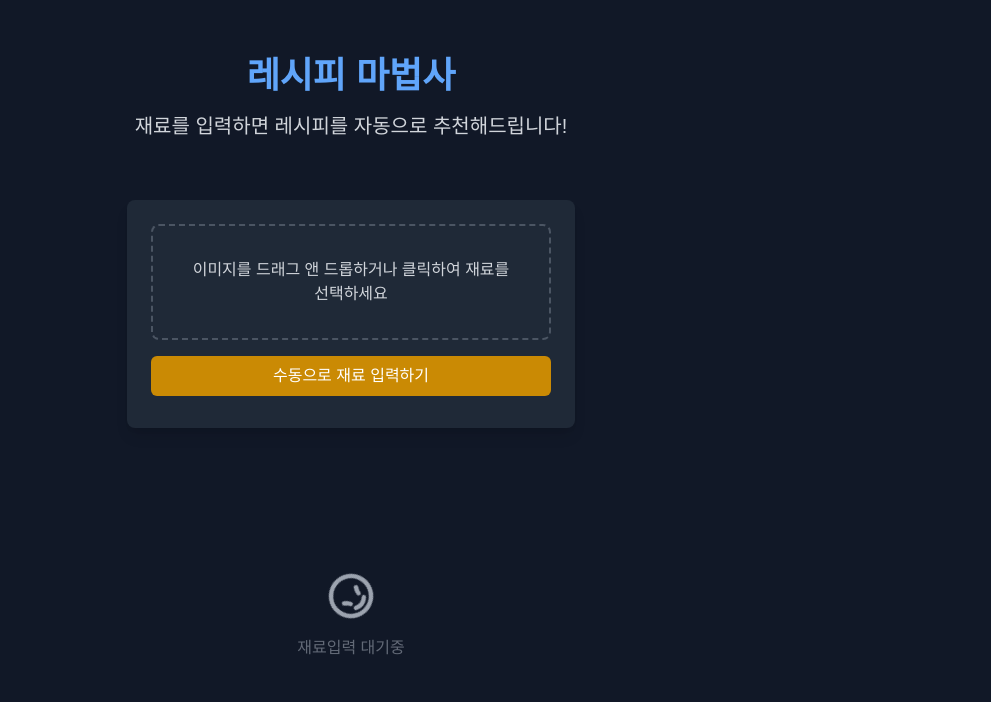
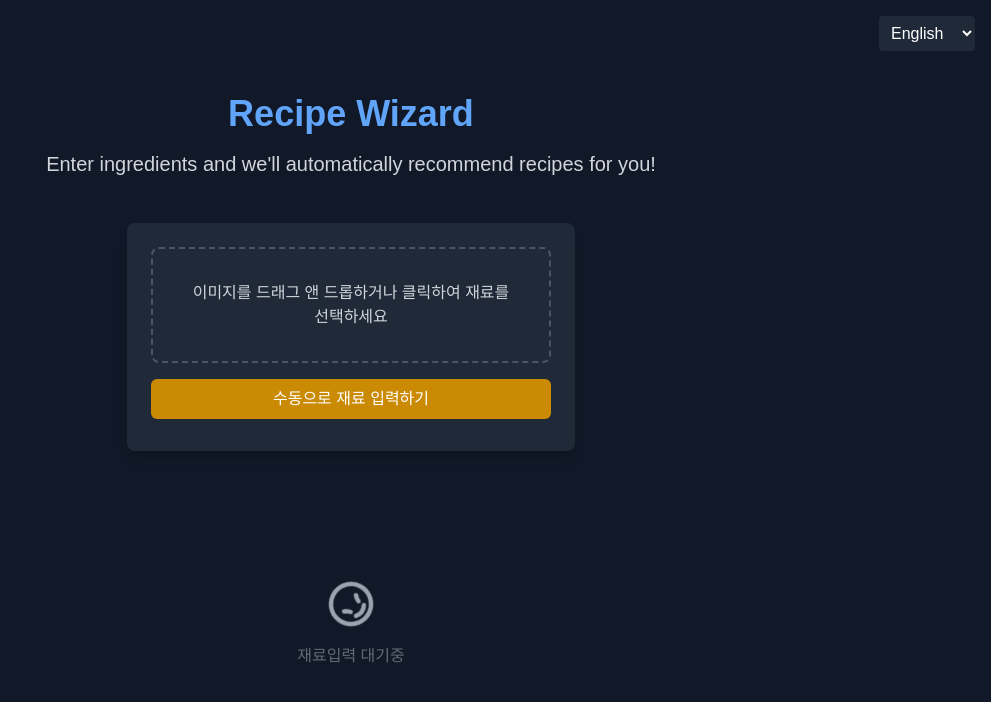
Before and after one commit to nohsangwoo/ingrecipe, a Next.js app: page / in a window 1280 px wide. Shown: the top 702 px of the page, without its empty margins (289-1280 px from the left). Built offline with nearby package versions, Linux system fonts and the light colour scheme.

Commit message:
feat: 간단하게 언어지원

```diff
--- a/package.json
+++ b/package.json
@@ -17,7 +17,8 @@
     "openai": "^4.67.3",
     "react": "^18",
     "react-dom": "^18",
-    "react-dropzone": "^14.2.9"
+    "react-dropzone": "^14.2.9",
+    "zustand": "^5.0.0-rc.2"
   },
   "devDependencies": {
     "@types/node": "^20",
--- a/src/app/components/CheckIngredients.tsx
+++ b/src/app/components/CheckIngredients.tsx
@@ -216,10 +216,34 @@ const CheckIngredients: React.FC<CheckIngredientsProps> = ({ isLoading, parsedDa
                 whileHover={{ scale: 1.03 }}
                 whileTap={{ scale: 0.97 }}
                 onClick={() => fetchRecipe()}
-                className="bg-gradient-to-r from-green-500 to-blue-500 text-white px-6 py-3 rounded-lg shadow-lg transition-all duration-300 hover:from-green-600 hover:to-blue-600 w-full text-lg font-semibold"
+                className={`bg-gradient-to-r from-green-500 to-blue-500 text-white px-6 py-3 rounded-lg shadow-lg transition-all duration-300 hover:from-green-600 hover:to-blue-600 w-full text-lg font-semibold ${isPending ? 'relative overflow-hidden' : ''}`}
                 disabled={isPending}
             >
-                {isPending ? '레시피 생성 중...' : '요리 가능한 레시피 얻기'}
+                {isPending ? (
+                    <>
+                        <span className="opacity-0">레시피 생성 중...</span>
+                        <motion.div
+                            className="absolute inset-0 flex items-center justify-center"
+                            initial={{ opacity: 0 }}
+                            animate={{ opacity: 1 }}
+                        >
+                            <motion.div
+                                className="w-6 h-6 border-t-2 border-white rounded-full"
+                                animate={{ rotate: 360 }}
+                                transition={{ duration: 1, repeat: Infinity, ease: "linear" }}
+                            />
+                            <motion.span
+                                className="ml-2"
+                                animate={{ opacity: [1, 0.5, 1] }}
+                                transition={{ duration: 1.5, repeat: Infinity, ease: "easeInOut" }}
+                            >
+                                레시피 생성 중...
+                            </motion.span>
+                        </motion.div>
+                    </>
+                ) : (
+                    '요리 가능한 레시피 얻기'
+                )}
             </motion.button>
 
             <AnimatePresence>
--- a/src/app/components/ImageUploader.tsx
+++ b/src/app/components/ImageUploader.tsx
@@ -76,11 +76,7 @@ const ImageUploader: React.FC<ImageUploaderProps> = ({ setUploadedImages, isUplo
         }
     };
 
-    useEffect(() => {
-        if (isUploadComplete) {
-            console.log("업로드 완료됐음!: ", isUploadComplete)
-        }
-    }, [isUploadComplete])
+
 
     useEffect(() => {
         return () => {
@@ -98,8 +94,6 @@ const ImageUploader: React.FC<ImageUploaderProps> = ({ setUploadedImages, isUplo
 
             <div
                 {...getRootProps()}
-                // whileHover={{ scale: 1.02 }}
-                // whileTap={{ scale: 0.98 }}
                 className="border-2 border-dashed border-gray-600 p-8 mb-4 rounded-lg cursor-pointer hover:border-blue-500 hover:scale-105 transition-all duration-150 active:scale-100"
             >
                 <input {...getInputProps()} />
--- /dev/null
+++ b/src/app/components/LanguageSelector.tsx
@@ -0,0 +1,22 @@
+'use client'
+import React from 'react'
+import useLangStore, { LangEnum, LangEnumTYPE } from '../store/useLangStore'
+
+const LanguageSelector: React.FC = () => {
+    const { lang, setLang } = useLangStore()
+
+    return (
+        <select
+            value={lang}
+            onChange={(e) => setLang(e.target.value as LangEnumTYPE)}
+            className="fixed top-4 right-4 bg-gray-800 text-white p-2 rounded "
+        >
+            <option value={LangEnum.ENGLISH}>English</option>
+            <option value={LangEnum.KOREAN}>한국어</option>
+            <option value={LangEnum.JAPANESE}>日本語</option>
+            <option value={LangEnum.RUSSIAN}>Русский</option>
+        </select>
+    )
+}
+
+export default LanguageSelector
--- a/src/app/layout.tsx
+++ b/src/app/layout.tsx
@@ -16,38 +16,54 @@ const geistMono = localFont({
 });
 
 export const metadata: Metadata = {
-  title: "사주팔자 | 무료 사주풀이 및 운세 분석",
-  description: "전문가의 정확한 사주팔자 풀이로 당신의 운명을 알아보세요. 무료 사주 상담, 궁합, 토정비결, 운세 등 다양한 서비스 제공.",
+  title: "AI Recipe Finder | Upload Ingredients, Get Recipes",
+  description: "Upload a photo of your ingredients and get instant recipe recommendations. Discover new dishes with what you have in your kitchen!",
   keywords: [
-    "사주팔자, 무료 사주풀이, 운세, 사주상담",
-    "사주팔자 무료보기, 사주 해석, 사주 분석",
-    "토정비결, 사주 궁합, 사주 운세, 사주 운명",
-    "오늘의 운세, 주간 운세, 월간 운세, 연간 운세",
-    "사주팔자 상담, 사주 전문가, 사주 운세 앱",
-    "생년월일 운세, 사주 명리학, 사주 운세 분석",
-    "사주 운세 2024, 사주 운세 2025, 사주 운세 2026, 자평명리학, 사주 운세 무료",
-    "사주 운세 정확도, 사주 운세 추천, 사주 운세 비교"
+    // 영어 키워드
+    "AI recipe finder, ingredient recognition, photo recipe search",
+    "what to cook, recipe ideas, leftover ingredients recipes",
+    "meal planner, cooking inspiration, easy recipes",
+    "food recognition app, smart kitchen assistant, culinary AI",
+    "quick dinner ideas, recipe generator, ingredient-based cooking",
+    // 한국어 키워드
+    "AI 레시피 찾기, 재료 인식, 사진으로 요리법 찾기",
+    "오늘 뭐 먹지, 레시피 아이디어, 남은 재료로 요리하기",
+    "식단 계획, 요리 영감, 간단한 요리법",
+    "음식 인식 앱, 스마트 주방 도우미, 요리 AI",
+    "빠른 저녁 메뉴, 레시피 생성기, 재료 기반 요리",
+    // 일본어 키워드
+    "AI レシピファインダー, 材料認識, 写真でレシピ検索",
+    "今日の献立, レシピアイデア, 余り物でクッキング",
+    "食事プランナー, 料理のインスピレーション, 簡単レシピ",
+    "食材認識アプリ, スマートキッチンアシスタント, 料理AI",
+    "クイック夕食アイデア, レシピジェネレーター, 材料ベースの料理",
+    // 러시아어 키워드
+    "ИИ поиск рецептов, распознавание ингредиентов, поиск рецептов по фото",
+    "что приготовить, идеи рецептов, рецепты из остатков",
+    "планировщик питания, кулинарное вдохновение, простые рецепты",
+    "приложение распознавания еды, умный кухонный помощник, кулинарный ИИ",
+    "быстрые идеи для ужина, генератор рецептов, готовка на основе ингредиентов"
   ].join(", "),
   openGraph: {
-    title: "사주팔자 - 당신의 운명을 밝혀주는 무료 사주풀이",
-    description: "전문가의 정확한 사주팔자 해석으로 당신의 과거, 현재, 미래를 알아보세요. 무료 사주상담 및 다양한 운세 서비스 제공.",
+    title: "AI Recipe Finder - Turn Your Ingredients into Delicious Meals",
+    description: "Upload a photo of your ingredients and let our AI suggest perfect recipes. Discover new dishes and reduce food waste!",
     images: [
       {
-        url: "https://ingrecipe.ludgi.ai/logo.png",
+        url: "https://ingrecipe.ludgi.ai/logo.webp",
         width: 1200,
         height: 630,
-        alt: "사주팔자 앱 인터페이스",
+        alt: "AI Recipe Finder App Interface",
       },
     ],
-    locale: "ko_KR",
+    locale: "en_US",
     type: "website",
-    siteName: "사주팔자",
+    siteName: "AI Recipe Finder",
   },
   twitter: {
     card: "summary_large_image",
-    title: "사주팔자 - 무료 사주풀이 및 운세 분석",
-    description: "당신의 운명을 알고 싶으신가요? 전문가의 정확한 사주팔자 풀이로 인생의 길을 밝혀보세요. 무료 상담 가능!",
-    images: ["https://ingrecipe.ludgi.ai/logo.png"],
+    title: "AI Recipe Finder - Photo to Recipe Magic",
+    description: "Snap a pic of your ingredients, get instant recipe ideas. Cook smarter, reduce waste, and enjoy delicious meals!",
+    images: ["https://ingrecipe.ludgi.ai/logo.webp"],
   },
   robots: {
     index: true,
--- a/src/app/page.tsx
+++ b/src/app/page.tsx
@@ -5,6 +5,8 @@ import { useState } from 'react';
 import { motion } from 'framer-motion';
 import useCheckIngredients from '../../hooks/useCheckIngredients';
 import CheckIngredients from './components/CheckIngredients';
+import LanguageSelector from './components/LanguageSelector';
+import useLangStore, { LangEnum } from './store/useLangStore';
 const ImageUploader = dynamic(() => import('./components/ImageUploader'), { ssr: false })
 
 export default function Home() {
@@ -13,28 +15,51 @@ export default function Home() {
   const [isAuto, setIsAuto] = useState(true)
   const { isLoading, parsedData } = useCheckIngredients({ uploadedImages, isUploadComplete })
 
+  const { lang } = useLangStore()
+
+  const text = {
+    title: {
+      [LangEnum.ENGLISH]: "Recipe Wizard",
+      [LangEnum.KOREAN]: "레시피 마법사",
+      [LangEnum.RUSSIAN]: "Мастер рецептов",
+      [LangEnum.JAPANESE]: "レシピウィザード",
+    },
+    subTitle: {
+      [LangEnum.ENGLISH]: "Enter ingredients and we'll automatically recommend recipes for you!",
+      [LangEnum.KOREAN]: "재료를 입력하면 레시피를 자동으로 추천해드립니다!",
+      [LangEnum.RUSSIAN]: "Введите ингредиенты, и мы автоматически порекомендуем вам рецепты!",
+      [LangEnum.JAPANESE]: "材料を入力すると、自動的にレシピをおすすめします！",
+    }
+  }
 
   return (
     <motion.div
       initial={{ opacity: 0 }}
       animate={{ opacity: 1 }}
       transition={{ duration: 0.5 }}
-      className="grid grid-cols-1 gap-3 items-center justify-items-center min-h-screen p-4 md:p-8 bg-gray-900 text-gray-100"
+      className="grid grid-cols-1 gap-3 items-center justify-items-center min-h-screen p-4 md:p-8 bg-gray-900 text-gray-100 relative"
     >
+      <motion.div
+        initial={{ y: -50, opacity: 0 }}
+        animate={{ y: 0, opacity: 1 }}
+        transition={{ delay: 0.2, duration: 0.5 }}
+      >
+        <LanguageSelector />
+      </motion.div>
       <motion.div
         initial={{ y: -50, opacity: 0 }}
         animate={{ y: 0, opacity: 1 }}
         transition={{ delay: 0.2, duration: 0.5 }}
         className="text-center"
       >
-        <h1 className="text-4xl font-bold mb-4 text-blue-400">레시피 마법사</h1>
+        <h1 className="text-4xl font-bold mb-4 text-blue-400">
+          {text.title[lang]}
+        </h1>
         <p className="text-xl text-gray-300">
-          재료를 입력하면 레시피를 자동으로 추천해드립니다!
+          {text.subTitle[lang]}
         </p>
       </motion.div>
       <motion.div
-        // whileHover={{ scale: 1.05 }}
-        // whileTap={{ scale: 0.95 }}
         className="w-full max-w-md"
       >
         <ImageUploader setUploadedImages={setUploadedImages} isUploadComplete={isUploadComplete} setIsUploadComplete={setIsUploadComplete} isAuto={isAuto} setIsAuto={setIsAuto} />
--- /dev/null
+++ b/src/app/store/useLangStore.ts
@@ -0,0 +1,21 @@
+import { create } from 'zustand'
+
+export const LangEnum = {
+  ENGLISH: 'ENGLISH',
+  KOREAN: 'KOREAN',
+  RUSSIAN: 'RUSSIAN',
+  JAPANESE: 'JAPANESE',
+} as const
+export type LangEnumTYPE = (typeof LangEnum)[keyof typeof LangEnum]
+
+interface useLangStoreState {
+  lang: LangEnumTYPE
+  setLang: (lang: LangEnumTYPE) => void
+}
+
+const useLangStore = create<useLangStoreState>(set => ({
+  lang: LangEnum.ENGLISH,
+  setLang: (lang: LangEnumTYPE) => set(state => ({ lang: lang })),
+}))
+
+export default useLangStore
```
Also changed, not shown: 1 other file (tests, documents, lock files or other folders).
